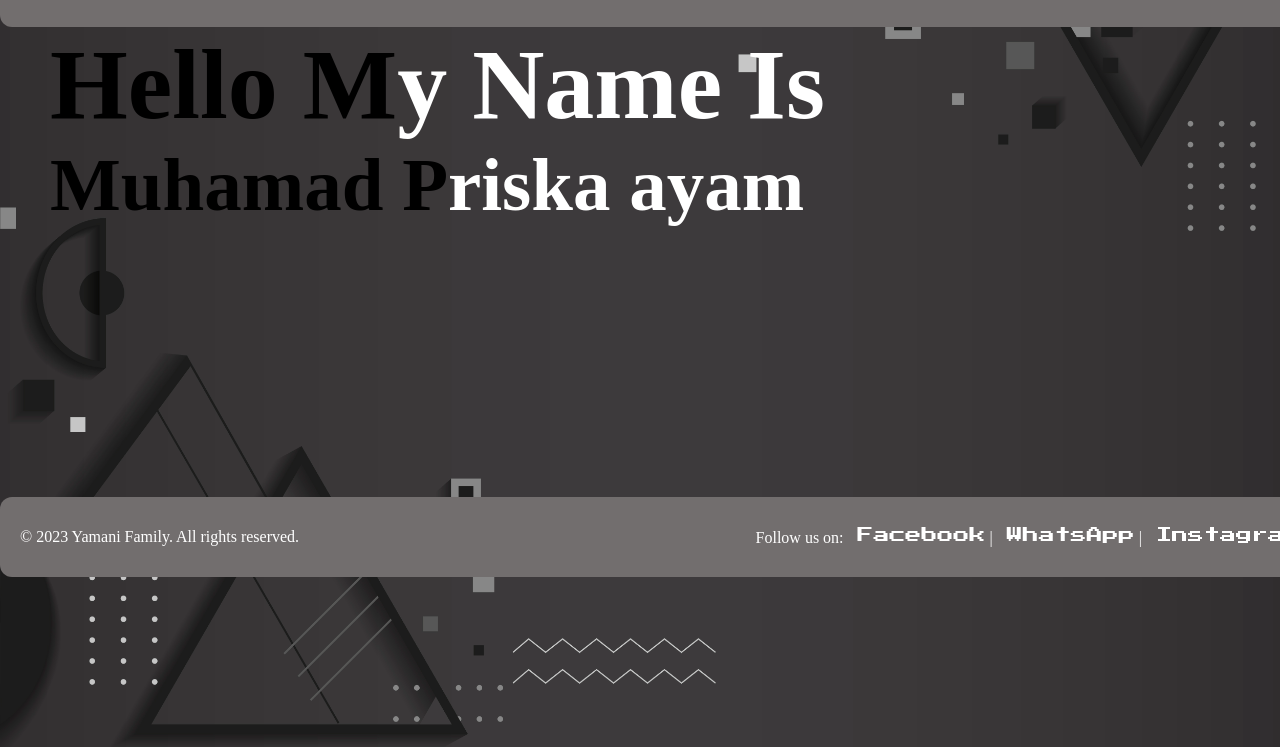
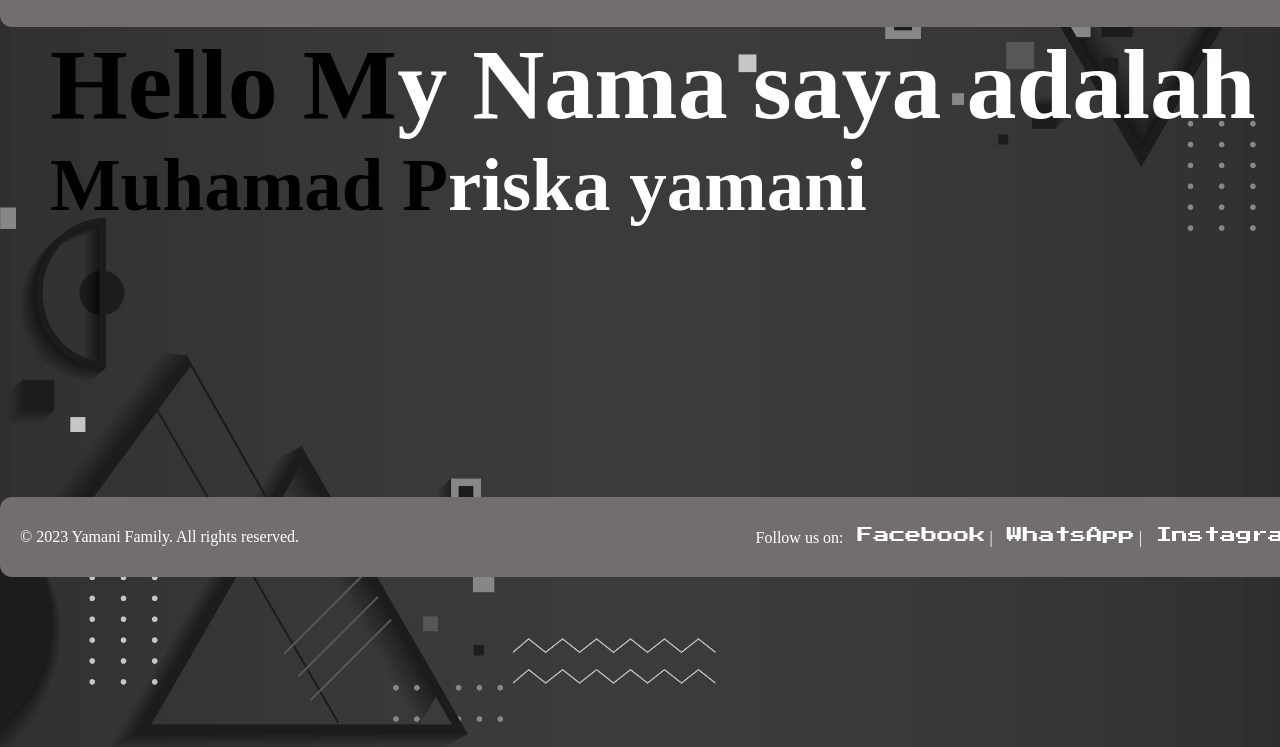
Before and after one commit to muhamadpriskayamani/myportofolio, a plain HTML site: page index.html in a window 1280 px wide. Shown: the part 53-800 px from the top of the page. Drawn offline with Linux system fonts and the light colour scheme; a web font is replaced by a local one.

Commit message:
update index

```diff
--- a/index.html
+++ b/index.html
@@ -25,8 +25,8 @@
         </nav>
     </header>
     <main>
-        <h1>Hello M<span>y Name Is</span></h1>
-        <h2>Muhamad P<span>riska ayam</span></h2>
+        <h1>Hello M<span>y Nama saya adalah</span></h1>
+        <h2>Muhamad P<span>riska yamani</span></h2>
     </main>
         <!-- end nav -->
         <!-- main -->
```
